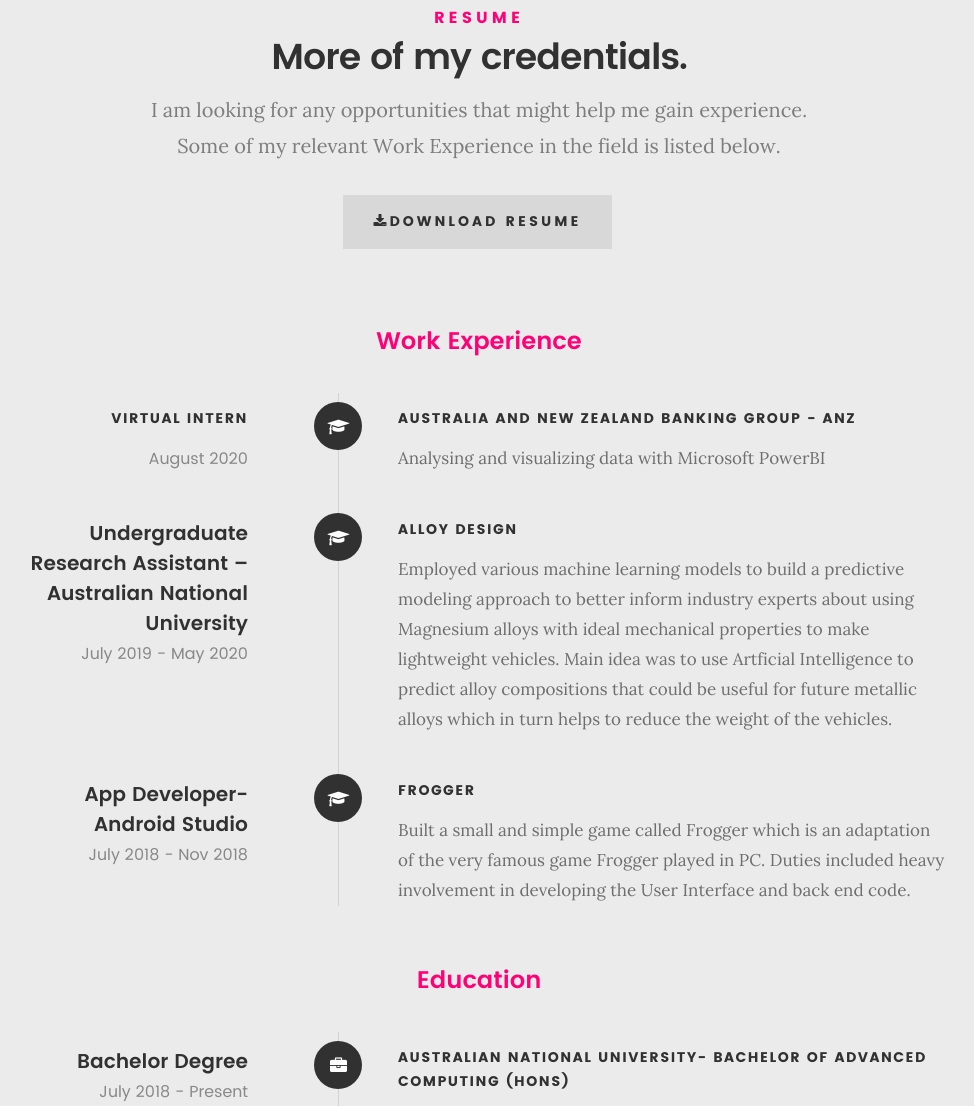
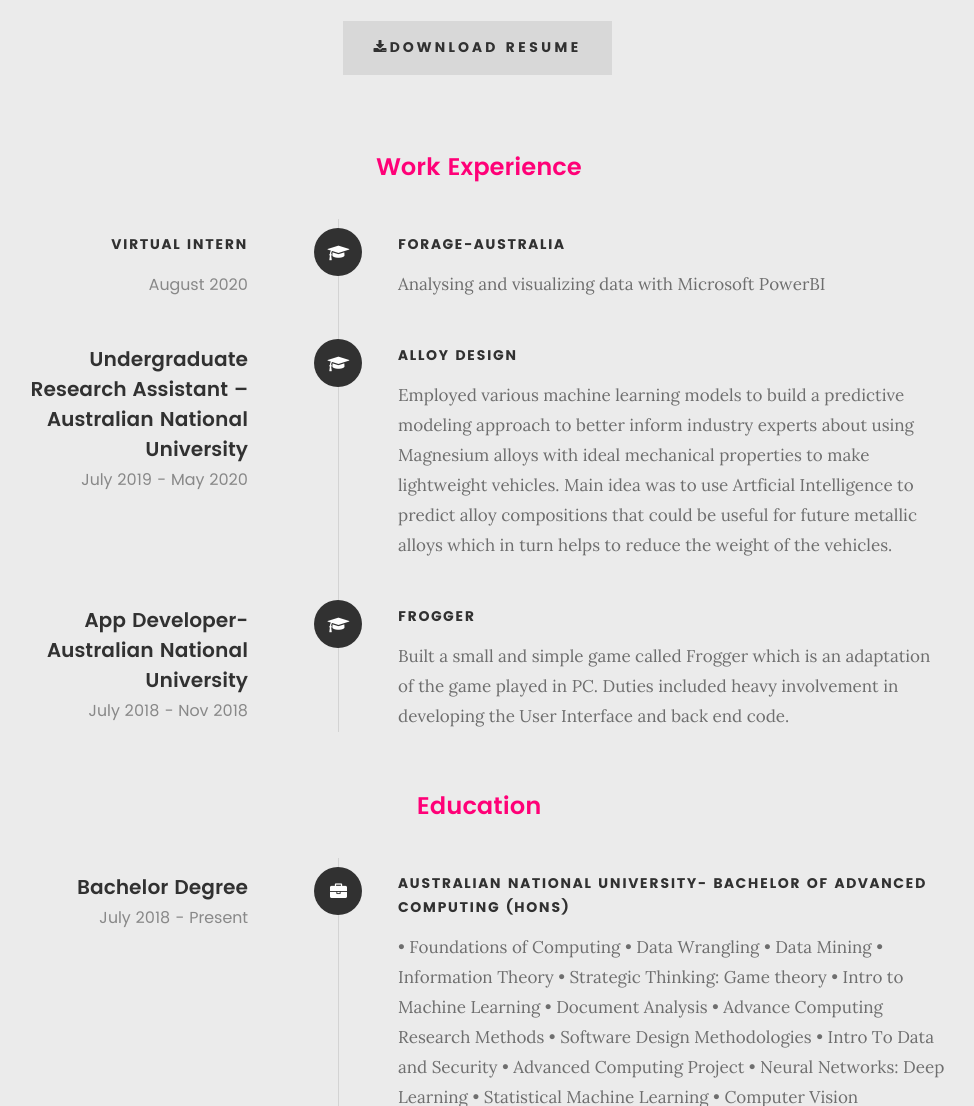
Before and after one commit to u6734495-Samyak/Samyak_Jain_Portfolio_2, a plain HTML site: page index.html in a window 1280 px wide. Shown: the part 1793-2899 px from the top of the page, without its empty margins (161-1135 px from the left). Drawn offline with Linux system fonts and the light colour scheme; files whose address does not match are found by name.

Commit message:
Add files via upload

```diff
--- a/index.html
+++ b/index.html
@@ -106,8 +106,7 @@
 
    				<img src="images/profile-pic.png" alt="Profile Picture">
 
-   				<p class="lead">Hello, my name is Samyak Jain. I am currently pursuing Bachelor of Advanced Computing (Hons) degree at Australian National University, and I major in Intelligent Systems. I have worked on a variety of data projects, which include data analysis, visualization, and implementing machine learning pipelines. I will showcase some of my projects here, and link them to their GitHub repositories.   </p>
-				<p class="lead">  When I am not studying or coding ,I watch Football and like to do some sort of analysis. I am a big fan of Arsenal Football Club and would one day like to have some sort of Sports Analyst Role at my beloved Club. </p>
+   				<p class="lead">Hello, my name is Samyak Jain. I am currently pursuing Bachelor of Advanced Computing (Hons) degree at Australian National University, and I major in Intelligent Systems. I have worked on a variety of data projects, which include data analysis, visualization, and implementing machine learning pipelines. I will showcase some of my projects here, and link them to their GitHub repositories. </p>
 			</div>
 
    		</div>
@@ -133,7 +132,7 @@
    			<p class="lead"> I am looking for any opportunities that might help me gain experience. Some of my relevant Work Experience in the field is listed below.</p>
 			   <div class="columns download">
 				<p>
-				   <a href="images/Samyak Jain Resume.pdf" class="button" download><i class="fa fa-download"></i>Download Resume</a>
+				   <a href="images/SamyakCV.pdf" class="button" download><i class="fa fa-download"></i>Download Resume</a>
 				</p>
 			 </div>
    		</div>
@@ -162,7 +161,7 @@
 					</div>
 
 					<div class="timeline-content">
-						<h5>Australia and New Zealand Banking Group - ANZ</h5>
+						<h5>Forage-Australia</h5>
 						<p>Analysing and visualizing data with Microsoft PowerBI</p>
 					</div>
 
@@ -196,13 +195,13 @@
 
 
 					   <div class="timeline-header">
-						<h3>App Developer-Android Studio</h3>
+						<h3>App Developer-Australian National University</h3>
 						<p>July 2018 - Nov 2018</p>
 					</div>
 
 					<div class="timeline-content">
 						<h5> Frogger</h5>
-						<p>Built a small and simple game called Frogger which is an adaptation of the very famous game Frogger played in PC. Duties included heavy involvement in developing the User Interface and back end code.</p>
+						<p>Built a small and simple game called Frogger which is an adaptation of the game played in PC. Duties included heavy involvement in developing the User Interface and back end code.</p>
 					</div>
 
 	   			</div> <!-- /timeline-block -->
```
Also changed, not shown: 1 other file.
